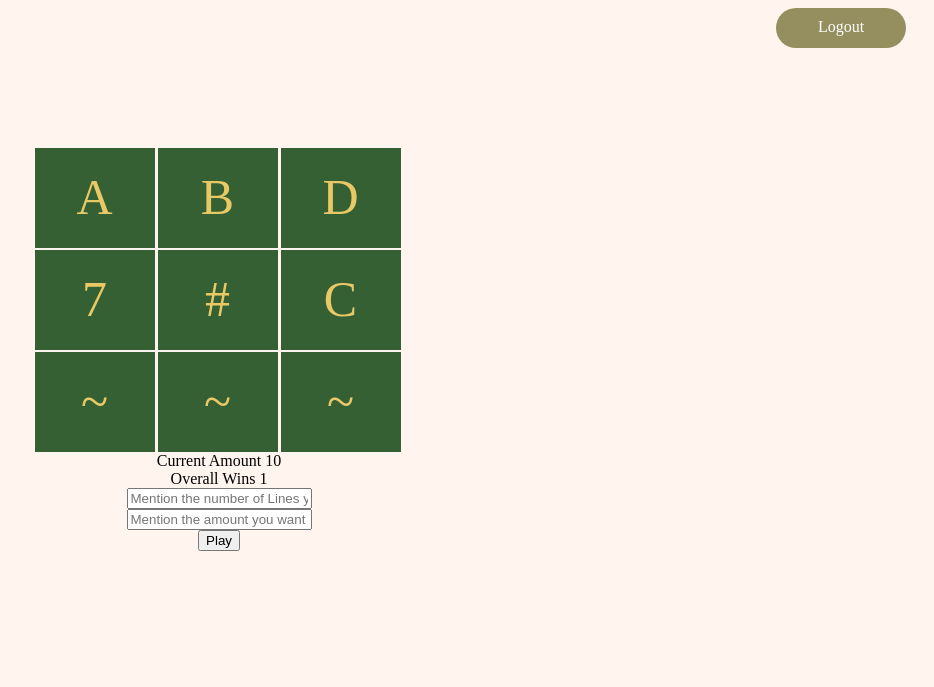
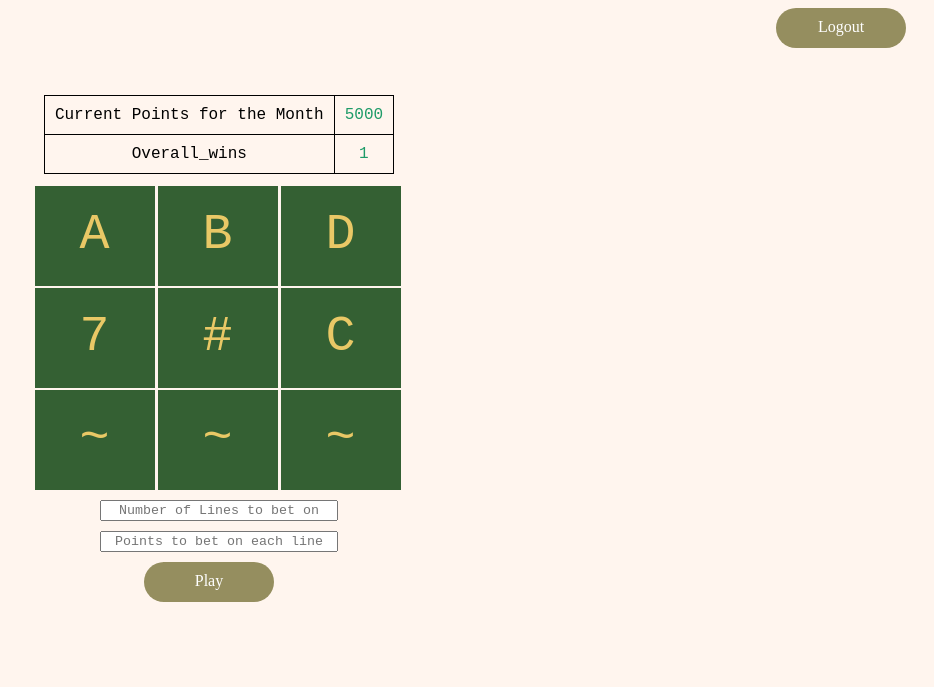
Before and after one commit to akhil484/Slot-Machine, a Django app: page /play/ in a window 1280 px wide. Shown: the top 687 px of the page, without its empty margins (346-1280 px from the left). Run offline with Django 5.2, Linux system fonts and the light colour scheme; a user stored in the database is signed in; tables that the repository leaves empty hold one stand-in row (values such as "Sample post").

Commit message:
added styling to main page and update current month points

```diff
--- a/base/views.py
+++ b/base/views.py
@@ -8,6 +8,7 @@ from django.contrib.auth.decorators import login_required
 from django.contrib.auth.models import User
 from django.contrib.auth import authenticate, login, logout
 from base.models import Account_Information
+from datetime import datetime
 
 
 @login_required
@@ -15,7 +16,16 @@ def slot_machine(request):
     if not request.user.is_authenticated:
         return HttpResponseRedirect('/')
     user = request.user
-    account_information_obj = Account_Information.objects.get(user=user)
+    try:
+        account_information_obj = Account_Information.objects.get(user=user)
+    except:
+        account_information_obj = None
+
+    current_month = datetime.now().month
+    last_login_month = account_information_obj.user.last_login.month
+    if last_login_month!=current_month and account_information_obj:
+        account_information_obj.current_month_balance = 5000
+        account_information_obj.save()
 
     grid = [['A','B','D'],['7','#','C'],['~','~','~']]
     return render(request, "base/slot_machine.html", {'grid':grid, 'wins': account_information_obj.no_of_wins,'account_information_obj': account_information_obj})
@@ -33,8 +43,7 @@ def sign_up(request):
         password = request.POST.get('password', None)
         first_name = request.POST.get('first_name', None)
         last_name = request.POST.get('last_name', None)
-        print(password)
-        print(len(password))
+
 
         try:
             usr = User.objects.get(email=email)
--- a/static/base/css/slot_machine_page.css
+++ b/static/base/css/slot_machine_page.css
@@ -1,3 +1,25 @@
+body{
+    background-color: #FFF5EE;
+}
+.row{
+    display: flex;
+}
+.col
+{
+    display: inline-block;
+    width:80px;
+    height: 60px;
+    text-align: center;
+    background-color: rgba(52, 96, 51, 1);
+    color: #e9c866;
+    margin-top: 2px;
+    margin-right: 3px;
+    padding:20px;
+    padding-top:20px;
+    font-size: 50px;
+    font-family: 'Courier New';
+}
+
 #logout_btn {
     display: block;
     width: 130px;
@@ -18,16 +40,92 @@
     justify-content: center;
     align-items: center;
     height: 85vh;
+    z-index: 1;
 }
 
 .error_modal{
-    max-width: 452px;
+    width: 500px;
     display: none;
     flex-direction: column;
     justify-content: center;
     align-items: center;
-    background-color: wheat;
+    background-color: #f7ead1;
     height: 122px;
-    filter: blur(8px);
-  -webkit-filter: blur(8px);
+    margin-left: 365px;
+    position: absolute;
+    z-index: 2;
+    margin-top: 200px;
+    font-family: 'Courier New';
+    text-align: center;
 }
+
+
+.close_modal{
+    display: block;
+    width: 130px;
+    height: 30px;
+    float: right;
+    background-color: #958e5f;
+    margin-right: 20px;
+    text-decoration: none;
+    text-align: center;
+    color: white;
+    padding-top: 10px;
+    border-radius: 20px;
+}
+
+.blur {
+    filter: blur(5px); /* Apply blur effect */
+}
+
+.inp_txt{
+    margin-top: 10px;
+    font-family: 'Courier New';
+    width: 230px;
+    text-align: center;
+}
+
+.spin_machine{
+    display: block;
+    width: 130px;
+    height: 30px;
+    float: right;
+    background-color: #958e5f;
+    margin-right: 20px;
+    margin-top: 10px;
+    text-decoration: none;
+    text-align: center;
+    color: white;
+    padding-top: 10px;
+    border-radius: 20px;
+}
+
+table {
+    border-collapse: collapse;
+    margin-bottom: 10px;
+  }
+
+td{
+  border: 1px solid #000000;
+  text-align: center;
+}
+td,
+th {
+    font-family: 'Courier New';
+  padding: 10px;
+}
+
+span.balance {
+    font-family: 'Courier New';
+    color: #1e9b68;
+}
+
+.inp_txt::placeholder {
+    font-family: 'Courier New';
+}
+
+
+span.overall_wins {
+    font-family: 'Courier New';
+    color: #1e9b68;
+}
--- a/templates/base/slot_machine.html
+++ b/templates/base/slot_machine.html
@@ -3,28 +3,7 @@
     <head>
         <link href="/static/base/css/slot_machine_page.css" rel="stylesheet">
     </head>
-    <style>
-        body{
-            background-color: #FFF5EE;
-        }
-        .row{
-            display: flex;
-        }
-        .col
-		{
-			display: inline-block;
-			width:80px;
-			height: 60px;
-			text-align: center;
-			background-color: rgba(52, 96, 51, 1);
-			color: #e9c866;
-			margin-top: 2px;
-            margin-right: 3px;
-			padding:20px;
-			padding-top:20px;
-			font-size: 50px;
-		}
-    </style>
+
 <body>
     <div class="error_modal">
         <p class="error_msg">This is a placeholder for modal
@@ -32,11 +11,22 @@
         <a href="javascript:void(0);" class="close_modal">Close</a>
     </div>
 
-    <div>
+    <div id="left_logout">
         <a href="/logout" id="logout_btn">Logout</a>
     </div>
     <div class="grid-container">
+        <table id="students">
+            <tr>
+              <td>Current Points for the Month</td><td>
+              <span class="balance">{{account_information_obj.current_month_balance}}</span></td>
 
+            </tr>
+            <tr>
+                <td>Overall_wins</td><td><span class="overall_wins">{{account_information_obj.no_of_wins}}</span></td>
+
+              </tr>
+
+          </table>
     <div class="spin-display">
     {% for row in grid %}
 	<div class="row">
@@ -49,21 +39,23 @@
 	</div>
 	{% endfor %}
     </div>
-    <div>Current Amount <span class="balance">{{account_information_obj.current_month_balance}}</span></div>
-    <div>Overall Wins <span class="overall_wins">{{account_information_obj.no_of_wins}}</span></div>
-    <input type="text" class="no_of_lines" placeholder="Mention the number of Lines you want to bet on">
-    <input type="text" class="bet_amount" placeholder="Mention the amount you want to bet on each line">
-    <button class="button spin_machine">Play</button>
+
+    <input type="text" class="no_of_lines inp_txt" placeholder="Number of Lines to bet on">
+    <input type="text" class="bet_amount inp_txt" placeholder="Points to bet on each line">
+    <a href="" class="button spin_machine">Play</a>
     </div>
 
 </body>
 <script src="https://ajax.googleapis.com/ajax/libs/jquery/3.7.1/jquery.min.js"></script>
 <script>
     $('.close_modal').click(function(e){
-        $('#error_modal').css('display', 'none');
+        $('.error_modal').css('display', 'none');
+        $('.grid-container').removeClass('blur');
+        $('#left_logout').removeClass('blur');
     });
 
     $('.spin_machine').click(function(e){
+        e.preventDefault()
         var no_of_lines = $('.no_of_lines').val();
         var bet_amount = $('.bet_amount').val();
         var balance = $('.balance').text();
@@ -85,8 +77,9 @@
                 }
                 else{
                     $('.error_msg').text(x.msg);
-                    console.log($('#error_modal').css('display'));
-                    $('#error_modal').css('display', 'flex');
+                    $('.grid-container').addClass('blur');
+                    $('#left_logout').addClass('blur');
+                    $('.error_modal').css('display', 'flex');
                 }
 
             },
```
